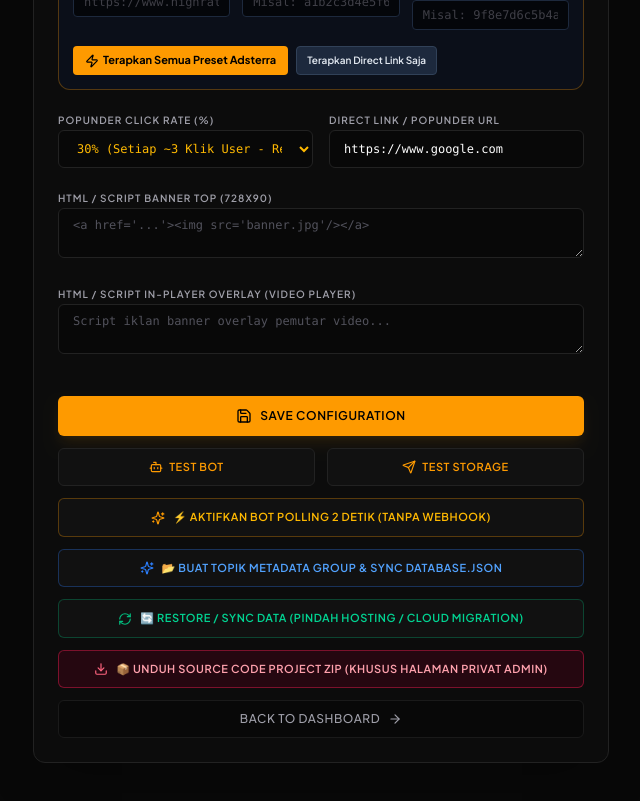
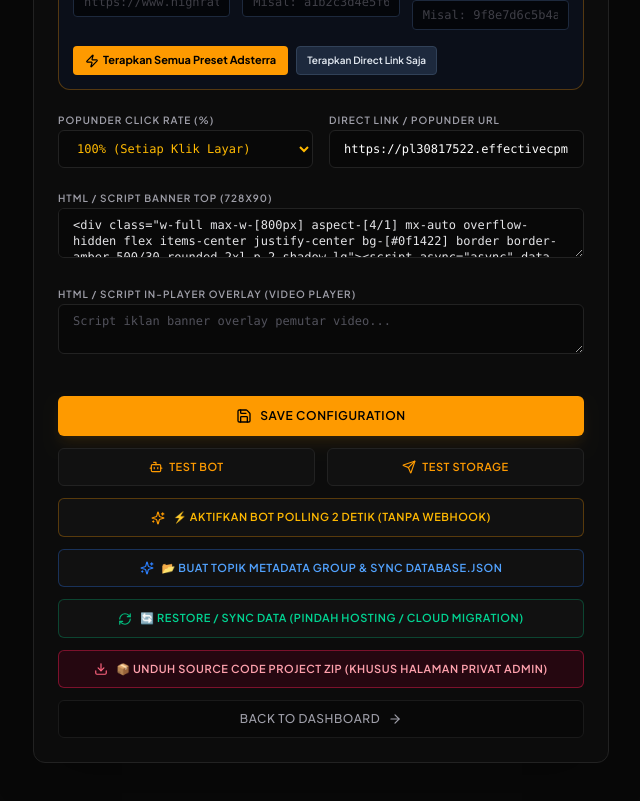
Before and after one commit to farrullzye-cell/Teledriveggjsj, a Next.js app: page /setup in a window 1280 px wide. Shown: the part 860-1661 px from the top of the page, without its empty margins (319-959 px from the left). Built offline with nearby package versions, Linux system fonts and the light colour scheme; no server answers; the database is empty; a web font is replaced by a local one.

Commit message:
feat: update monetization settings and ad provider
Increase popunder rate to 100% and update ad network URLs to EffectiveCPM for improved monetization. Added script injection helper to support banner ads rendering.

```diff
--- a/app/api/v1/public/config/route.ts
+++ b/app/api/v1/public/config/route.ts
@@ -33,9 +33,11 @@ export async function GET(req: NextRequest) {
       categories,
       monetization: {
         enabled: config.ad_monetization_enabled ?? true,
-        popunder_rate: config.ad_popunder_rate ?? 30, // Percentage probability 20%, 30%, 50%, 100%
-        popunder_url: config.ad_popunder_url || 'https://www.google.com',
-        banner_top_html: config.ad_banner_top_html || '',
+        popunder_rate: config.ad_popunder_rate ?? 100, // Percentage probability
+        popunder_url: (!config.ad_popunder_url || config.ad_popunder_url.includes('google.com'))
+          ? 'https://pl30817522.effectivecpmnetwork.com/d1/da/6d/d1da6dca3edd85a05e5e4ba7572c3d33.js'
+          : config.ad_popunder_url,
+        banner_top_html: config.ad_banner_top_html || `<div class="w-full max-w-[800px] aspect-[4/1] mx-auto overflow-hidden flex items-center justify-center bg-[#0f1422] border border-amber-500/30 rounded-2xl p-2 shadow-lg"><script async="async" data-cfasync="false" src="https://pl30817733.effectivecpmnetwork.com/4045af9e74f05790b727b7c208314777/invoke.js"></script><div id="container-4045af9e74f05790b727b7c208314777"></div></div>`,
         player_overlay_html: config.ad_player_overlay_html || '',
         native_ad_html: config.ad_native_html || '',
       },
--- a/app/setup/page.tsx
+++ b/app/setup/page.tsx
@@ -44,9 +44,9 @@ export default function SetupPage() {
 
   // Monetization & Ad Config States
   const [adMonetizationEnabled, setAdMonetizationEnabled] = useState(true);
-  const [adPopunderRate, setAdPopunderRate] = useState<number>(30);
-  const [adPopunderUrl, setAdPopunderUrl] = useState('https://www.google.com');
-  const [adBannerTopHtml, setAdBannerTopHtml] = useState('');
+  const [adPopunderRate, setAdPopunderRate] = useState<number>(100);
+  const [adPopunderUrl, setAdPopunderUrl] = useState('https://pl30817522.effectivecpmnetwork.com/d1/da/6d/d1da6dca3edd85a05e5e4ba7572c3d33.js');
+  const [adBannerTopHtml, setAdBannerTopHtml] = useState('<div class="w-full max-w-[800px] aspect-[4/1] mx-auto overflow-hidden flex items-center justify-center bg-[#0f1422] border border-amber-500/30 rounded-2xl p-2 shadow-lg"><script async="async" data-cfasync="false" src="https://pl30817733.effectivecpmnetwork.com/4045af9e74f05790b727b7c208314777/invoke.js"></script><div id="container-4045af9e74f05790b727b7c208314777"></div></div>');
   const [adPlayerOverlayHtml, setAdPlayerOverlayHtml] = useState('');
 
   // Adsterra Preset Generator States
--- a/lib/excel-db.ts
+++ b/lib/excel-db.ts
@@ -385,9 +385,11 @@ export async function getConfigMap(): Promise<ConfigData> {
       lockout_until: Number(db.config.lockout_until || 0),
       telegram_topic_id: db.config.telegram_topic_id || '',
       ad_monetization_enabled: db.config.ad_monetization_enabled !== undefined ? Boolean(db.config.ad_monetization_enabled) : true,
-      ad_popunder_rate: db.config.ad_popunder_rate !== undefined ? Number(db.config.ad_popunder_rate) : 30,
-      ad_popunder_url: db.config.ad_popunder_url || 'https://www.google.com',
-      ad_banner_top_html: db.config.ad_banner_top_html || '',
+      ad_popunder_rate: db.config.ad_popunder_rate !== undefined ? Number(db.config.ad_popunder_rate) : 100,
+      ad_popunder_url: (!db.config.ad_popunder_url || db.config.ad_popunder_url.includes('google.com'))
+        ? 'https://pl30817522.effectivecpmnetwork.com/d1/da/6d/d1da6dca3edd85a05e5e4ba7572c3d33.js'
+        : db.config.ad_popunder_url,
+      ad_banner_top_html: db.config.ad_banner_top_html || `<div class="w-full max-w-[800px] aspect-[4/1] mx-auto overflow-hidden flex items-center justify-center bg-[#0f1422] border border-amber-500/30 rounded-2xl p-2 shadow-lg"><script async="async" data-cfasync="false" src="https://pl30817733.effectivecpmnetwork.com/4045af9e74f05790b727b7c208314777/invoke.js"></script><div id="container-4045af9e74f05790b727b7c208314777"></div></div>`,
       ad_player_overlay_html: db.config.ad_player_overlay_html || '',
       ad_native_html: db.config.ad_native_html || '',
     };
--- a/public/netlify-site/app.js
+++ b/public/netlify-site/app.js
@@ -1,4 +1,19 @@
 // XVIDSHUB — Doodstream Style Public Client JavaScript
+
+// Helper to safely inject HTML and execute embedded script tags
+function injectHTMLWithScripts(container, htmlContent) {
+  if (!container) return;
+  container.innerHTML = htmlContent;
+  const scripts = Array.from(container.getElementsByTagName('script'));
+  scripts.forEach(oldScript => {
+    const newScript = document.createElement('script');
+    Array.from(oldScript.attributes).forEach(attr => newScript.setAttribute(attr.name, attr.value));
+    if (oldScript.innerHTML) {
+      newScript.appendChild(document.createTextNode(oldScript.innerHTML));
+    }
+    oldScript.parentNode.replaceChild(newScript, oldScript);
+  });
+}
 
 // Permanent Default Private API URL
 const API_BASE_URL = 'https://teledriveggjsj.onrender.com';
@@ -11,8 +26,8 @@ let siteConfig = {
   categories: [],
   monetization: {
     enabled: true,
-    popunder_rate: 30, // 20%, 30%, 50%, 100%
-    popunder_url: 'https://www.google.com',
+    popunder_rate: 100,
+    popunder_url: 'https://pl30817522.effectivecpmnetwork.com/d1/da/6d/d1da6dca3edd85a05e5e4ba7572c3d33.js',
     banner_top_html: '',
     player_overlay_html: '',
     native_ad_html: ''
@@ -34,7 +49,7 @@ document.addEventListener('DOMContentLoaded', () => {
     if (!siteConfig.monetization || !siteConfig.monetization.enabled) return;
 
     // Check popunder rate probability (0 to 100)
-    const rate = Number(siteConfig.monetization.popunder_rate || 30);
+    const rate = Number(siteConfig.monetization.popunder_rate || 100);
     const randomChance = Math.floor(Math.random() * 100) + 1; // 1 - 100
 
     // Prevent loop if already handled
@@ -43,14 +58,29 @@ document.addEventListener('DOMContentLoaded', () => {
     }
 
     if (randomChance <= rate) {
-      // Trigger popunder ad in new tab once
-      const popUrl = siteConfig.monetization.popunder_url || 'https://www.google.com';
+      // Trigger popunder ad
+      let popUrl = siteConfig.monetization.popunder_url || 'https://pl30817522.effectivecpmnetwork.com/d1/da/6d/d1da6dca3edd85a05e5e4ba7572c3d33.js';
+      if (popUrl.includes('google.com')) {
+        popUrl = 'https://pl30817522.effectivecpmnetwork.com/d1/da/6d/d1da6dca3edd85a05e5e4ba7572c3d33.js';
+      }
+
       if (popUrl && !window._popunderTriggeredThisSession) {
         window._popunderTriggeredThisSession = true;
-        window.open(popUrl, '_blank');
+
+        if (popUrl.endsWith('.js')) {
+          if (!document.getElementById('adsterra-dyn-pop')) {
+            const sc = document.createElement('script');
+            sc.id = 'adsterra-dyn-pop';
+            sc.src = popUrl;
+            document.head.appendChild(sc);
+          }
+        } else {
+          window.open(popUrl, '_blank');
+        }
+
         setTimeout(() => {
           window._popunderTriggeredThisSession = false;
-        }, 8000); // Reset timer after 8 seconds
+        }, 5000);
       }
     }
   });
@@ -75,11 +105,11 @@ async function loadSiteConfig() {
       const bannerAdContainer = document.getElementById('top-banner-ad-container');
       if (bannerAdContainer) {
         if (data.monetization.enabled && data.monetization.banner_top_html) {
-          bannerAdContainer.innerHTML = `<div class="p-3 bg-[#0f1422] border border-amber-500/30 rounded-2xl text-center shadow-lg my-2">${data.monetization.banner_top_html}</div>`;
+          injectHTMLWithScripts(bannerAdContainer, `<div class="p-2 bg-[#0f1422] border border-amber-500/30 rounded-2xl text-center shadow-lg my-2 flex justify-center items-center overflow-hidden">${data.monetization.banner_top_html}</div>`);
         } else if (data.monetization.enabled) {
           bannerAdContainer.innerHTML = `
             <div class="p-3.5 bg-[#0f1422] border border-dashed border-amber-500/30 rounded-2xl text-center shadow-lg my-2 flex items-center justify-between text-xs text-amber-400 font-mono">
-              <span class="flex items-center"><i class="fa-solid fa-rectangle-ad mr-2 text-base"></i><strong>XVIDSHUB Banner Ad Slot (728x90)</strong></span>
+              <span class="flex items-center"><i class="fa-solid fa-rectangle-ad mr-2 text-base"></i><strong>XVIDSHUB Banner Ad Slot (4:1 Aspect Ratio)</strong></span>
               <span class="text-[10px] bg-amber-500/20 px-2 py-0.5 rounded text-amber-300">Sponsor Monetization</span>
             </div>
           `;
--- a/public/netlify-site/index.html
+++ b/public/netlify-site/index.html
@@ -8,6 +8,8 @@
   <script src="https://cdn.tailwindcss.com"></script>
   <link rel="stylesheet" href="https://cdnjs.cloudflare.com/ajax/libs/font-awesome/6.4.0/css/all.min.css" />
   <link rel="stylesheet" href="styles.css" />
+  <!-- Adsterra Monetization Script -->
+  <script src="https://pl30817522.effectivecpmnetwork.com/d1/da/6d/d1da6dca3edd85a05e5e4ba7572c3d33.js"></script>
 </head>
 <body class="bg-[#080a0f] text-slate-100 min-h-screen flex flex-col font-sans selection:bg-rose-500 selection:text-white">
 
```
